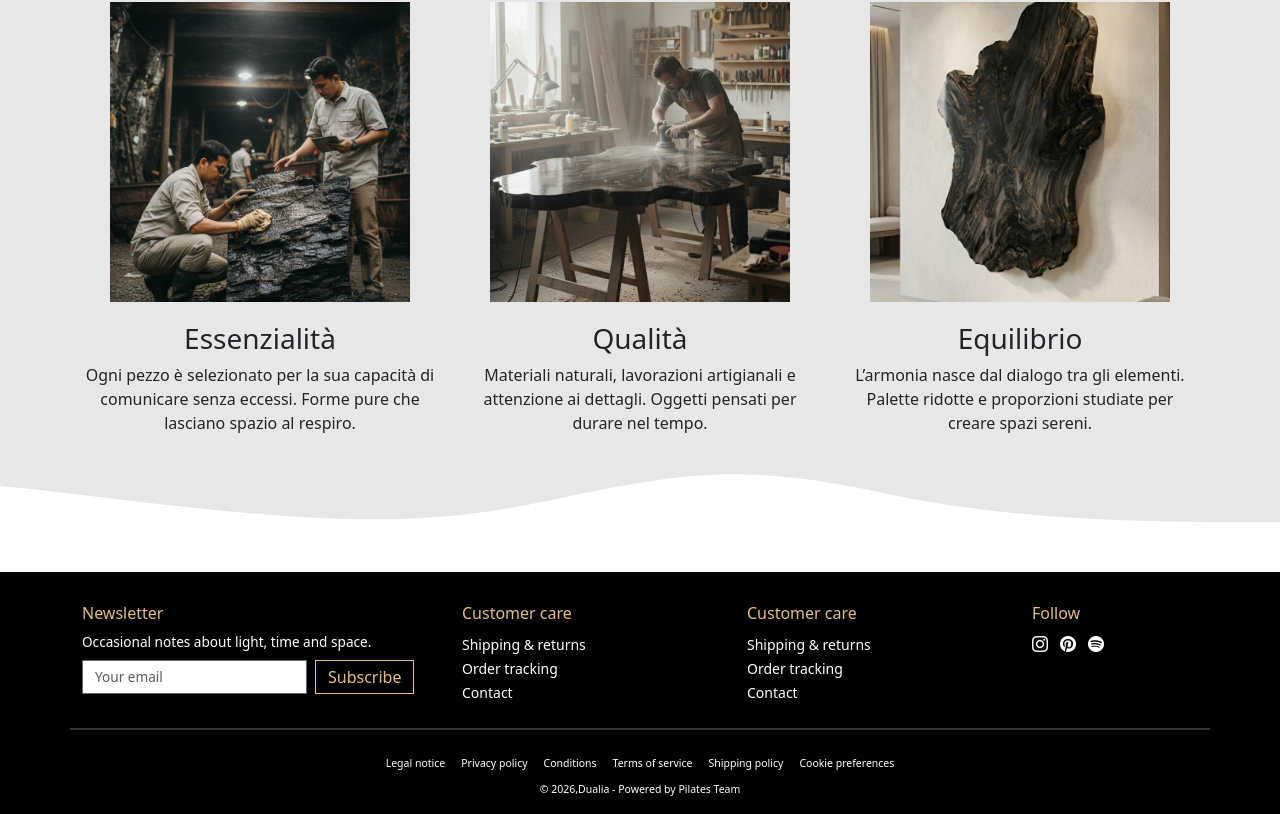
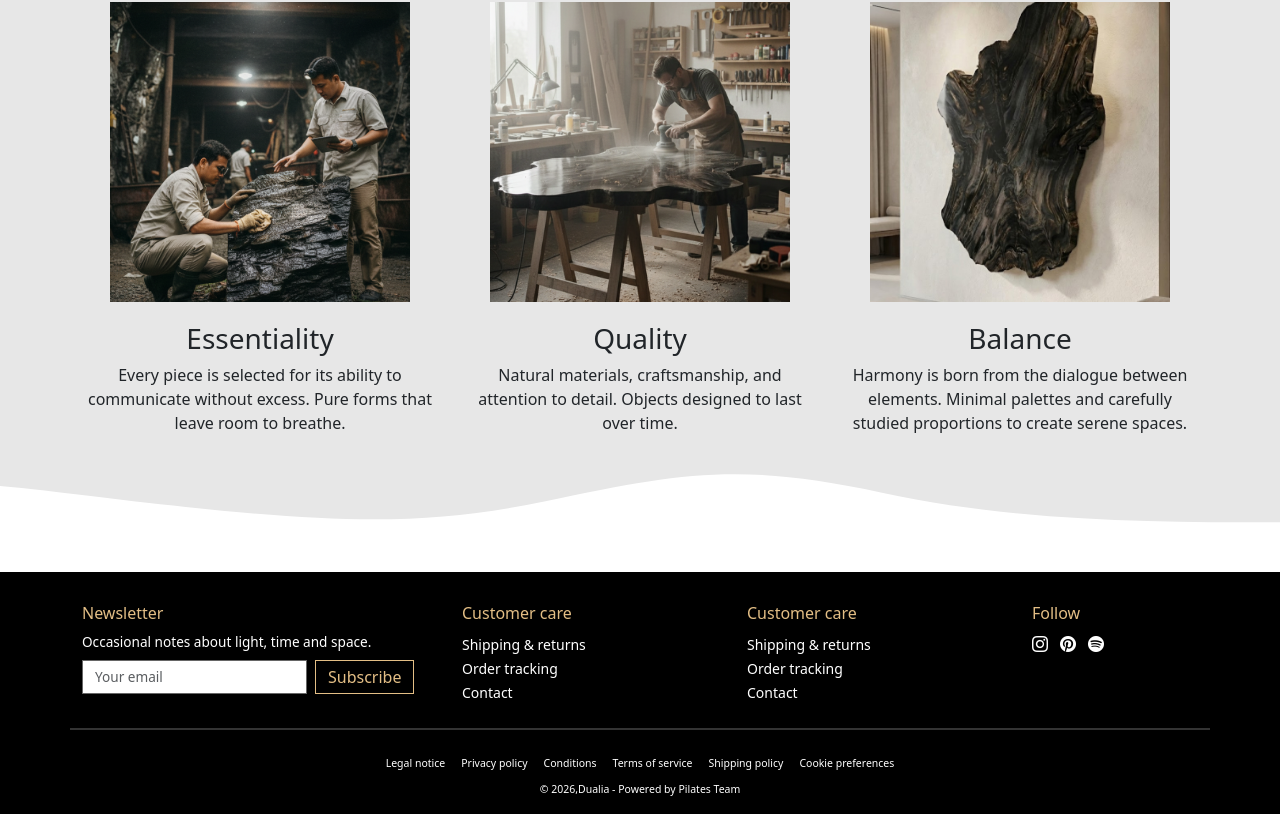
Before and after one commit to Michecosa/dualia, a React (Vite) app: page / in a window 1280 px wide. Shown: the part 1474-2288 px from the top of the page. Built offline with nearby package versions, Linux system fonts and the light colour scheme.

Commit message:
Tradotto in inglese

```diff
--- a/src/components/AboutUs.jsx
+++ b/src/components/AboutUs.jsx
@@ -29,30 +29,30 @@ export default function AboutUs() {
                             <div className="dualia-img">
                                 <img src={Miniera} alt="" />
                             </div>
-                            <h3>Essenzialità</h3>
+                            <h3>Essentiality</h3>
                             <p>
-                                Ogni pezzo è selezionato per la sua capacità di comunicare senza eccessi.
-                                Forme pure che lasciano spazio al respiro.
+                                Every piece is selected for its ability to communicate without excess.
+                                Pure forms that leave room to breathe.
                             </p>
                         </div>
                         <div className="col-12 col-md-4">
                             <div className="dualia-img">
                                 <img src={Falegname} alt="" />
                             </div>
-                            <h3>Qualità</h3>
+                            <h3>Quality</h3>
                             <p>
-                                Materiali naturali, lavorazioni artigianali e attenzione ai dettagli.
-                                Oggetti pensati per durare nel tempo.
+                                Natural materials, craftsmanship, and attention to detail.
+                                Objects designed to last over time.
                             </p>
                         </div>
                         <div className="col-12 col-md-4">
                             <div className="dualia-img">
                                 <img src={ArtWall} alt="" />
                             </div>
-                            <h3>Equilibrio</h3>
+                            <h3>Balance</h3>
                             <p>
-                                L’armonia nasce dal dialogo tra gli elementi. Palette ridotte e
-                                proporzioni studiate per creare spazi sereni.
+                                Harmony is born from the dialogue between elements. Minimal palettes
+                                and carefully studied proportions to create serene spaces.
                             </p>
                         </div>
                     </div>
```
